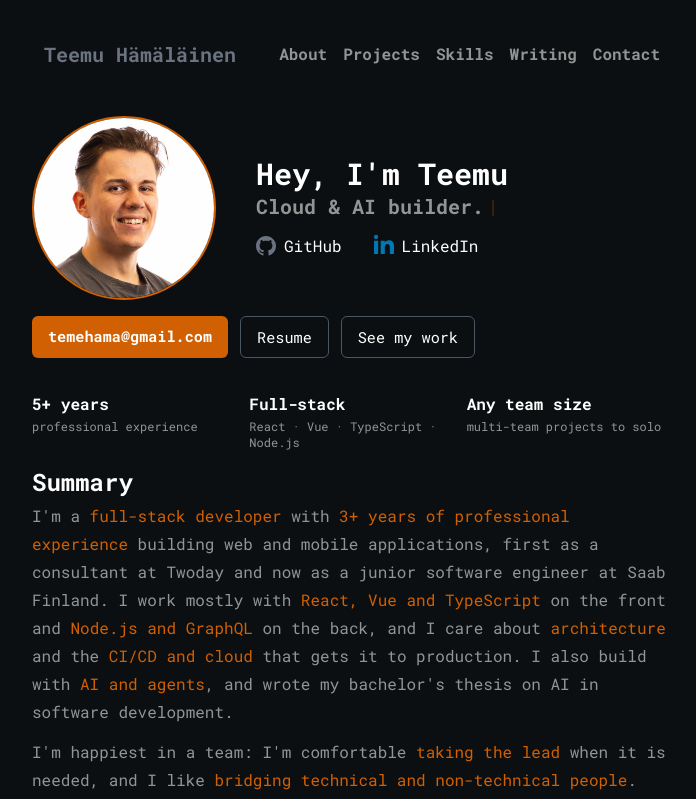
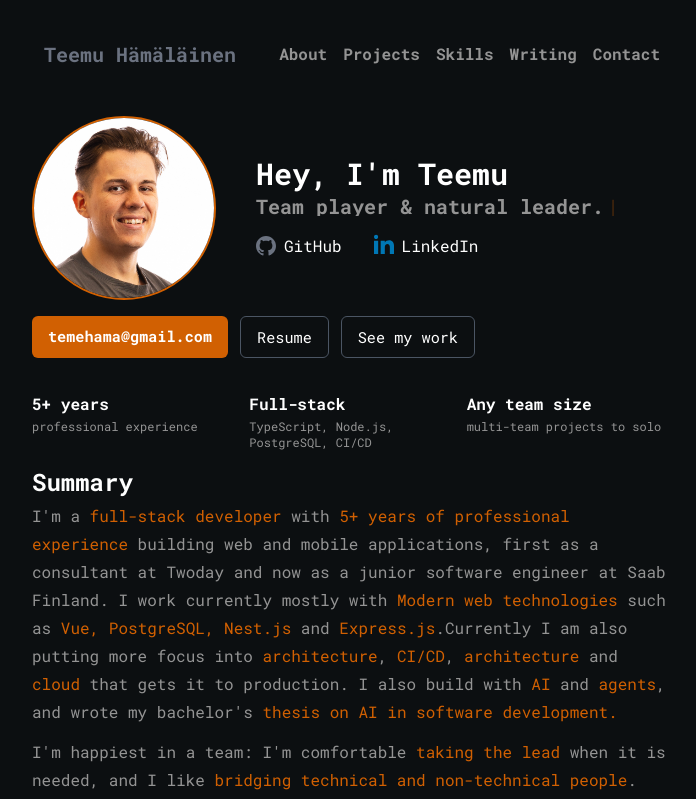
Before and after one commit to temevh/minimalisticPort, a Next.js app: page / in a window 1280 px wide. Shown: the top 799 px of the page, without its empty margins (288-984 px from the left). Built offline with nearby package versions, Linux system fonts and the light colour scheme.

Commit message:
more misc updates

```diff
--- a/src/app/about/components/Education.jsx
+++ b/src/app/about/components/Education.jsx
@@ -53,7 +53,7 @@ const Education = () => {
         , with a focus on business and software development.
       </p>
 
-      <div className="mt-4 rounded-lg border border-gray-800 bg-gray-900 p-4">
+      <div className="mt-4 rounded-lg border border-gray-800 p-4">
         <p className="text-xs text-accentOrange mb-1">Bachelor's thesis</p>
         <Link
           href="/writing/microsoft-ai-tools-thesis"
@@ -65,10 +65,7 @@ const Education = () => {
         <p className="text-sm text-graytext mt-1">
           A survey of how tools like GitHub Copilot, Azure Machine Learning and
           Azure Databricks can support software development.{" "}
-          <Link
-            href="/writing/microsoft-ai-tools-thesis"
-            className={linkClass}
-          >
+          <Link href="/writing/microsoft-ai-tools-thesis" className={linkClass}>
             Read the summary →
           </Link>
         </p>
--- a/src/app/about/components/Next.jsx
+++ b/src/app/about/components/Next.jsx
@@ -14,7 +14,7 @@ const Next = () => {
           how to work with me
         </a>
         . It includes some of my strengths, weaknesses, principles and other
-        neat stuff!.
+        neat stuff!
       </p>
       <a
         href="/manual"
--- a/src/app/components/RoleTypewriter.jsx
+++ b/src/app/components/RoleTypewriter.jsx
@@ -5,7 +5,6 @@ const RoleTypewriter = () => {
   const [text] = useTypewriter({
     words: [
       "Full-stack developer.",
-      "Vue, React & TypeScript.",
       "Cloud & AI builder.",
       "Team player & natural leader.",
       "Seasoned entrepreneur.",
--- a/src/app/components/Summary.jsx
+++ b/src/app/components/Summary.jsx
@@ -4,7 +4,7 @@ const Accent = ({ children }) => (
 
 const facts = [
   { big: "5+ years", small: "professional experience" },
-  { big: "Full-stack", small: "React · Vue · TypeScript · Node.js" },
+  { big: "Full-stack", small: "TypeScript, Node.js, PostgreSQL, CI/CD" },
   { big: "Any team size", small: "multi-team projects to solo" },
 ];
 
@@ -23,15 +23,17 @@ const Summary = () => {
       <h2 className="font-bold text-lg lg:text-2xl text-white mb-1">Summary</h2>
       <p className="text-graytext text-md lg:text-lg">
         I'm a <Accent>full-stack developer</Accent> with{" "}
-        <Accent>3+ years of professional experience</Accent> building web and
+        <Accent>5+ years of professional experience</Accent> building web and
         mobile applications, first as a consultant at Twoday and now as a junior
-        software engineer at Saab Finland. I work mostly with{" "}
-        <Accent>React, Vue and TypeScript</Accent> on the front and{" "}
-        <Accent>Node.js and GraphQL</Accent> on the back, and I care about{" "}
-        <Accent>architecture</Accent> and the <Accent>CI/CD and cloud</Accent>{" "}
-        that gets it to production. I also build with{" "}
-        <Accent>AI and agents</Accent>, and wrote my bachelor's thesis on AI in
-        software development.
+        software engineer at Saab Finland. I work currently mostly with{" "}
+        <Accent>Modern web technologies</Accent> such as{" "}
+        <Accent>Vue, PostgreSQL, Nest.js</Accent> and{" "}
+        <Accent> Express.js</Accent>.Currently I am also putting more focus into{" "}
+        <Accent>architecture</Accent>, <Accent>CI/CD</Accent>,{" "}
+        <Accent>architecture</Accent> and <Accent>cloud </Accent> that gets it
+        to production. I also build with <Accent>AI</Accent> and{" "}
+        <Accent> agents</Accent>, and wrote my bachelor's{" "}
+        <Accent>thesis on AI in software development.</Accent>
       </p>
       <p className="text-graytext text-md lg:text-lg mt-3">
         I'm happiest in a team: I'm comfortable <Accent>taking the lead</Accent>{" "}
```
